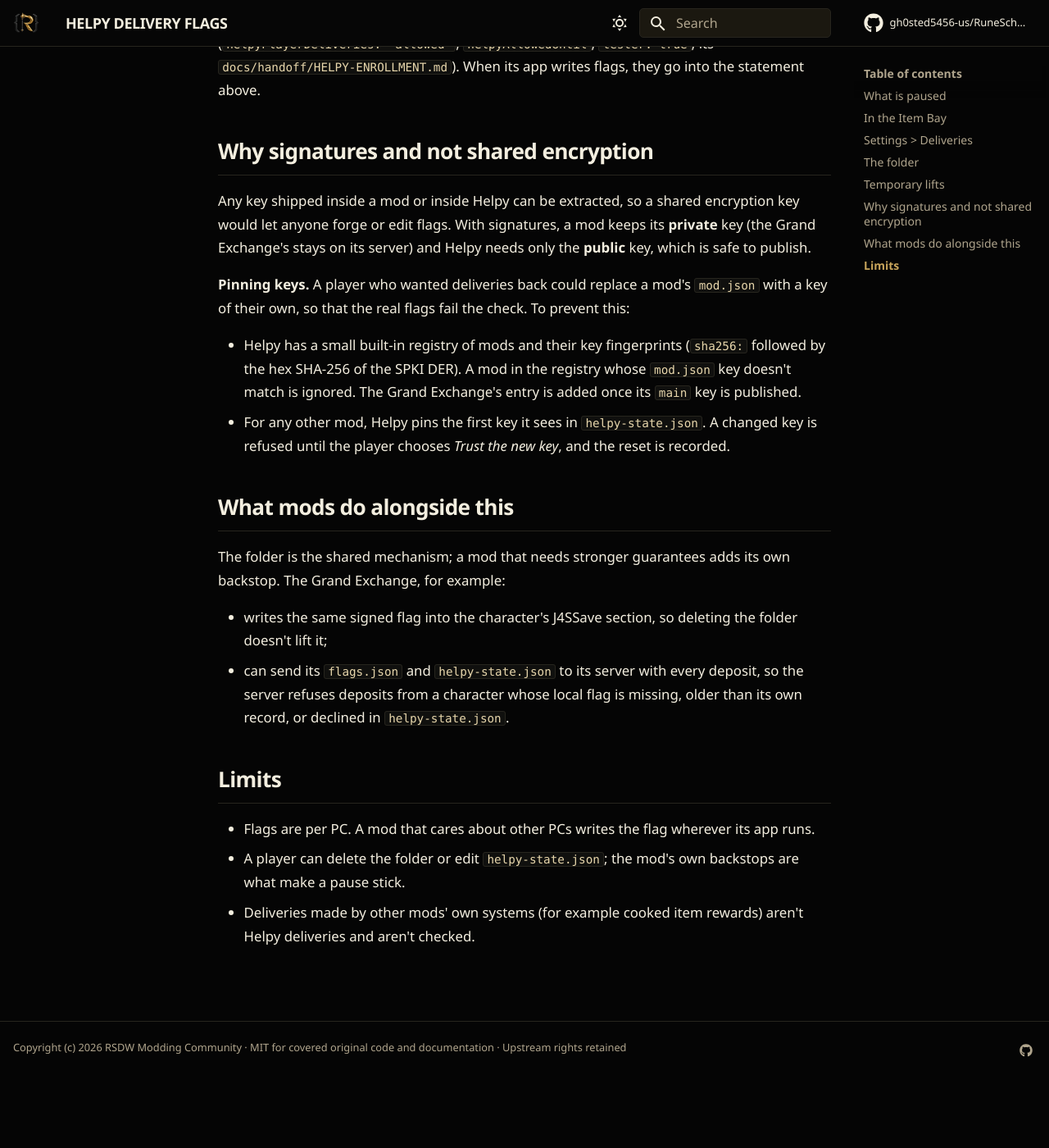
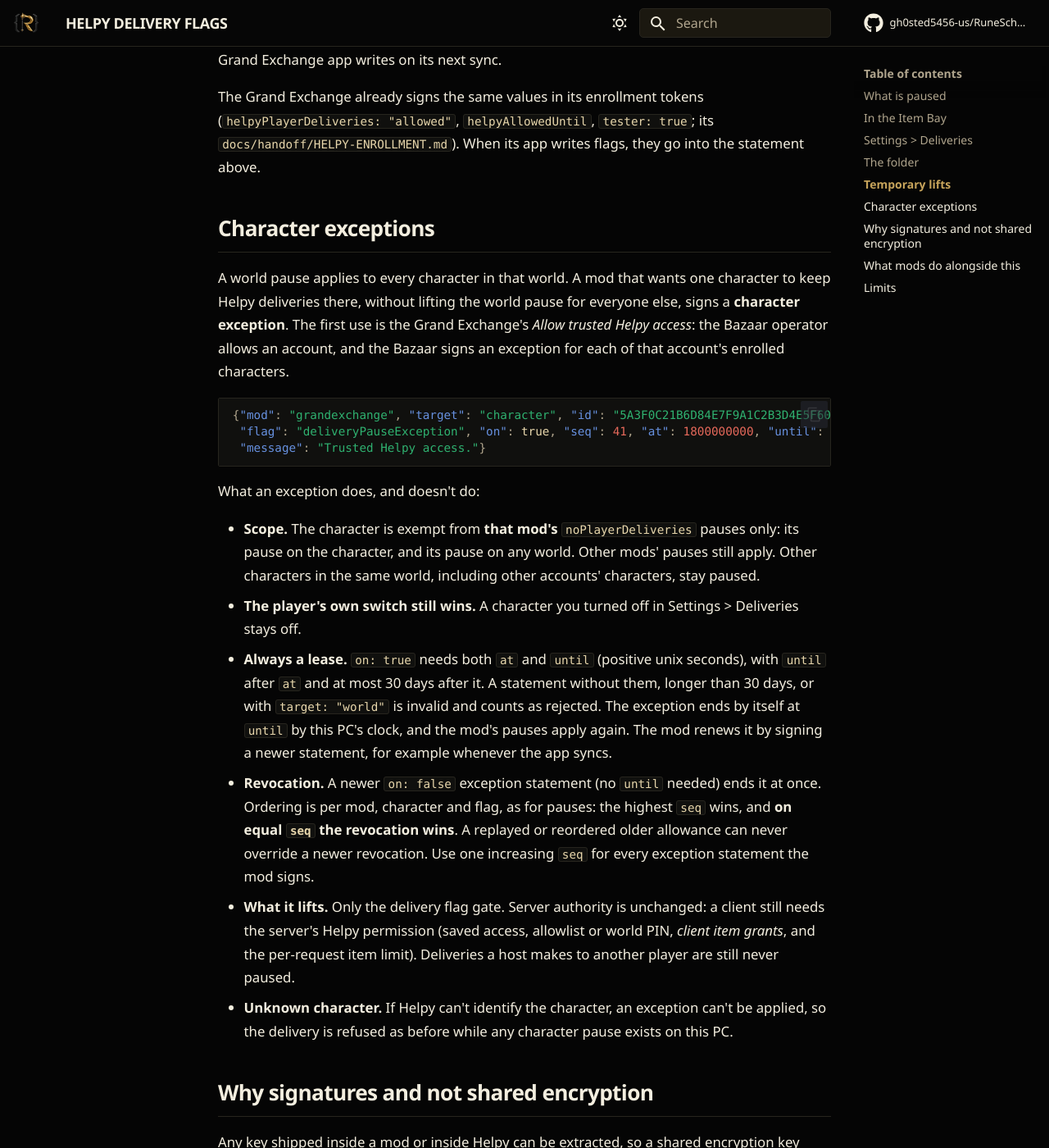
Before and after one commit to gh0sted5456-us/RuneSchema, an MkDocs documentation site: the page built from docs/experimental/HELPY-DELIVERY-FLAGS.md, in a window 1280 px wide and 1400 px high, scrolled down 5021 px. Shown: the whole window at 82% size. Built offline with MkDocs 1.6.1 and Material for MkDocs 9.7.7, drawn with Linux system fonts in a browser that asks for light colours; comment, search, counter and statistics services are not loaded; before the commit the page ends 6331 px from its top, so only the background shows below that; some of the changed text lies outside the part shown.

Commit message:
Delivery flags: signed character exception to a mod's own pauses
A mod can sign "deliveryPauseException" (target character, on: true)
to exempt one character from that same mod's noPlayerDeliveries pauses:
its pause on the character and its pause on any world. The player's
own opt-out, other mods' pauses and other characters in the same world
(including other accounts' characters) are unchanged, and an unknown
character still fails closed.

A grant is always a lease: it needs "at" and "until", at most 30 days
apart, and ends by itself at "until". A newer on: false revokes it; on
a tied seq the revocation wins, so a replayed or reordered allowance
cannot override a revocation. Statements without a valid lease, with a
world target, or naming another mod are rejected.

Settings > Deliveries lists exceptions in force, and the Item Bay no
longer warns about a world pause that cannot apply to the character.
Server authority (saved access, allowlist, PIN, client item grants and
item limits) is unchanged; host deliveries to others remain unpaused.

````diff
--- a/docs/experimental/HELPY-DELIVERY-FLAGS.md
+++ b/docs/experimental/HELPY-DELIVERY-FLAGS.md
@@ -128,10 +128,12 @@ all):
 - `sig` is a DER ECDSA P-256 / SHA-256 signature over the whole statement text, prefix included,
   checked against the mod's registered key. Non-minimal DER is rejected.
 - A statement whose `mod` doesn't match its folder is ignored. Flags other than
-  `noPlayerDeliveries` are ignored. `message` is at most 300 characters.
+  `noPlayerDeliveries` and `deliveryPauseException` are ignored. `message` is at most 300 characters.
 - Up to 64 mod folders are read.
 - `until` (optional, unix seconds) on an `on: false` statement makes the lift temporary: it lapses
   by itself. See [Temporary lifts](#temporary-lifts).
+- `deliveryPauseException` exempts one character from that mod's own pauses. See
+  [Character exceptions](#character-exceptions).
 
 **`helpy-state.json`** (version 1):
 
@@ -184,6 +186,41 @@ The Grand Exchange already signs the same values in its enrollment tokens (`help
 "allowed"`, `helpyAllowedUntil`, `tester: true`; its `docs/handoff/HELPY-ENROLLMENT.md`). When its
 app writes flags, they go into the statement above.
 
+## Character exceptions
+
+A world pause applies to every character in that world. A mod that wants one character to keep
+Helpy deliveries there, without lifting the world pause for everyone else, signs a **character
+exception**. The first use is the Grand Exchange's *Allow trusted Helpy access*: the Bazaar operator
+allows an account, and the Bazaar signs an exception for each of that account's enrolled characters.
+
+```json
+{"mod": "grandexchange", "target": "character", "id": "5A3F0C21B6D84E7F9A1C2B3D4E5F6071",
+ "flag": "deliveryPauseException", "on": true, "seq": 41, "at": 1800000000, "until": 1800604800,
+ "message": "Trusted Helpy access."}
+```
+
+What an exception does, and doesn't do:
+
+- **Scope.** The character is exempt from **that mod's** `noPlayerDeliveries` pauses only: its pause
+  on the character, and its pause on any world. Other mods' pauses still apply. Other characters
+  in the same world, including other accounts' characters, stay paused.
+- **The player's own switch still wins.** A character you turned off in Settings > Deliveries stays
+  off.
+- **Always a lease.** `on: true` needs both `at` and `until` (positive unix seconds), with `until`
+  after `at` and at most 30 days after it. A statement without them, longer than 30 days, or with
+  `target: "world"` is invalid and counts as rejected. The exception ends by itself at `until` by
+  this PC's clock, and the mod's pauses apply again. The mod renews it by signing a newer statement,
+  for example whenever the app syncs.
+- **Revocation.** A newer `on: false` exception statement (no `until` needed) ends it at once.
+  Ordering is per mod, character and flag, as for pauses: the highest `seq` wins, and **on equal
+  `seq` the revocation wins**. A replayed or reordered older allowance can never override a newer
+  revocation. Use one increasing `seq` for every exception statement the mod signs.
+- **What it lifts.** Only the delivery flag gate. Server authority is unchanged: a client still needs
+  the server's Helpy permission (saved access, allowlist or world PIN, *client item grants*, and the
+  per-request item limit). Deliveries a host makes to another player are still never paused.
+- **Unknown character.** If Helpy can't identify the character, an exception can't be applied, so
+  the delivery is refused as before while any character pause exists on this PC.
+
 ## Why signatures and not shared encryption
 
 Any key shipped inside a mod or inside Helpy can be extracted, so a shared encryption key would let
````
Also changed, not shown: 5 other files.
